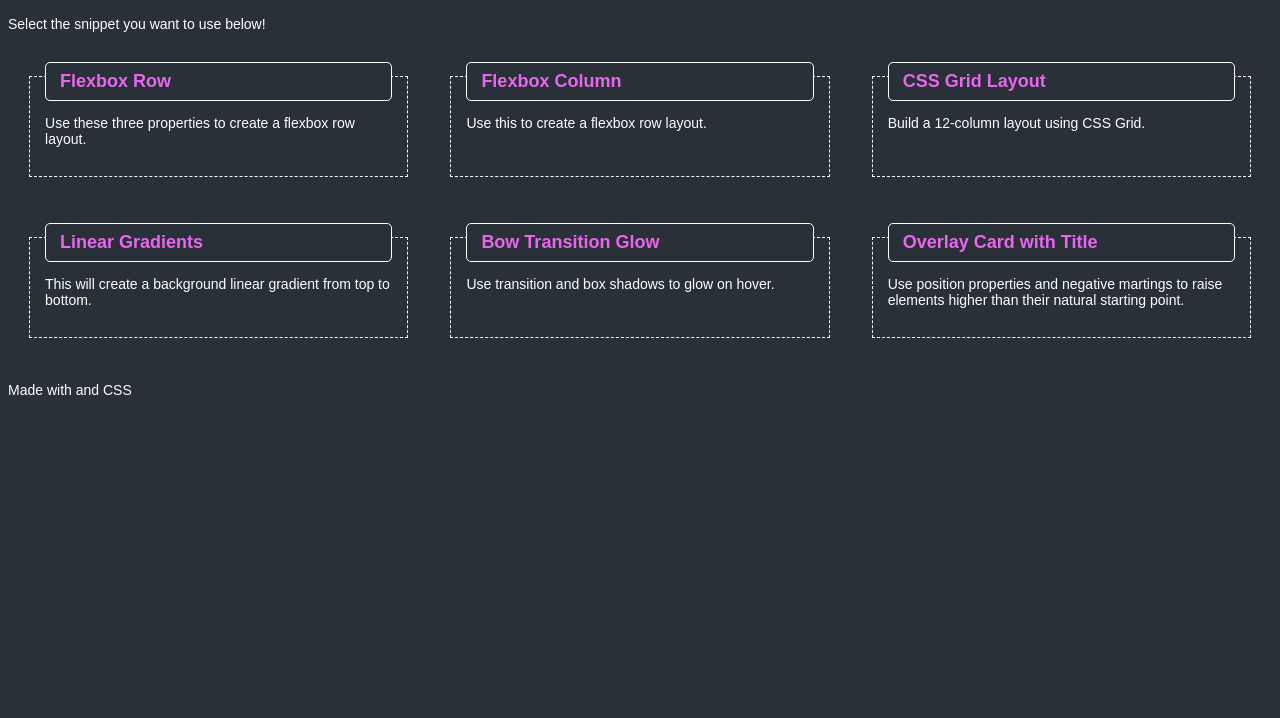
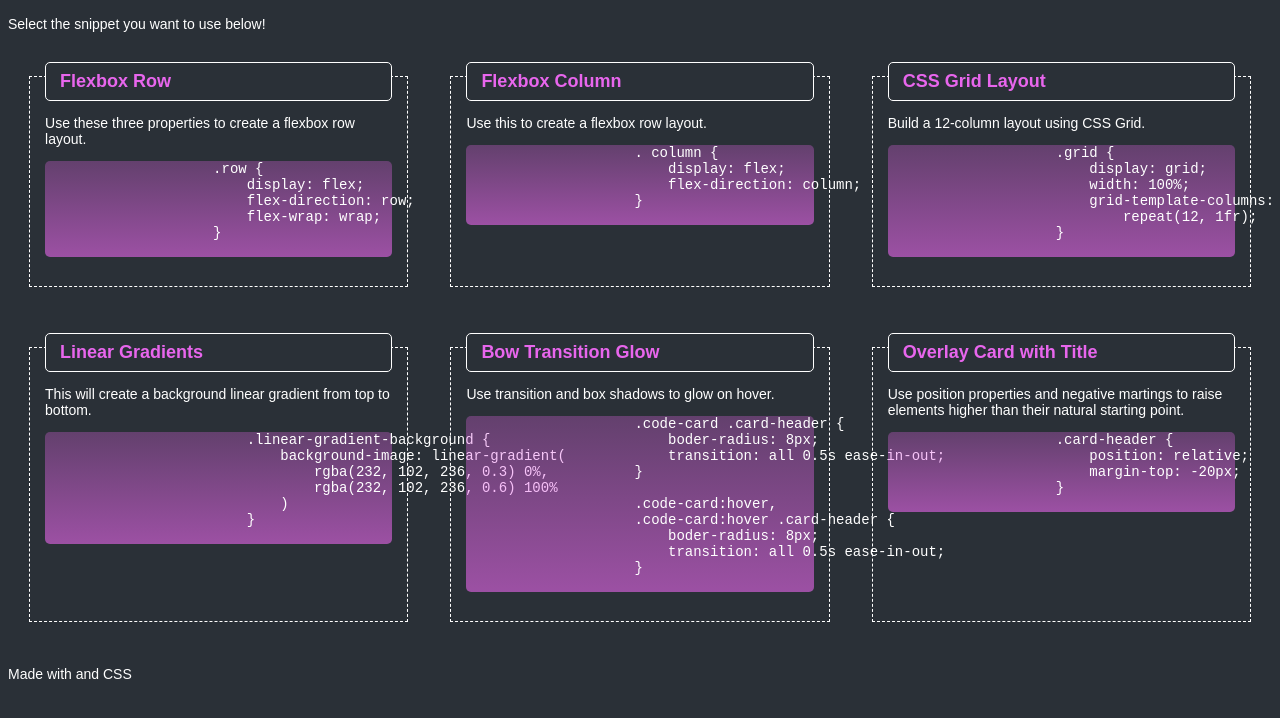
Before and after one commit to webtam81/css-snippet-cheatsheet, a plain HTML site: page index.html in a window 1280 px wide. Shown: the part 54-772 px from the top of the page. Drawn offline with Linux system fonts and the light colour scheme.

Commit message:
more styles added

```diff
--- a/assets/css/style.css
+++ b/assets/css/style.css
@@ -3,6 +3,7 @@
     --accent-font-color: #E866ED;
     --main-font-color: #fff;
     --border-color: #fff;
+    --curved-border: 5px;
 }
 
 body {
@@ -32,10 +33,19 @@ h1, h2, h3, h4, h5, h6 {
 }
 
 .snippet h2 {
+    position: relative;
     font-size: 18px;
     background-color: var(--bgcolor);
     border: 1px solid var(--border-color);
-    border-radius: 5px;
+    border-radius: var(--curved-border);
     padding: 8px 14px;
     margin-top: -30px;
 }
+
+.snippet pre {
+    border-radius: var(--curved-border);
+    background-image: linear-gradient(
+        rgba(232, 102, 236, 0.3) 0%,
+        rgba(232, 102, 236, 0.6) 100%
+    );
+}
--- a/index.html
+++ b/index.html
@@ -17,32 +17,73 @@
             <article class="snippet">
                 <h2>Flexbox Row</h2>
                 <p>Use these three properties to create a flexbox row layout.</p>
-                <pre></pre>
+                <pre>
+                    .row {
+                        display: flex;
+                        flex-direction: row;
+                        flex-wrap: wrap;
+                    }
+                </pre>
             </article>
             <article class="snippet">
                 <h2>Flexbox Column</h2>
                 <p>Use this to create a flexbox row layout.</p>
-                <pre></pre>
+                <pre>
+                    . column {
+                        display: flex;
+                        flex-direction: column;
+                    }
+                </pre>
             </article>
             <article class="snippet">
                 <h2>CSS Grid Layout</h2>
                 <p>Build a 12-column layout using CSS Grid.</p>
-                <pre></pre>
+                <pre>
+                    .grid {
+                        display: grid;
+                        width: 100%;
+                        grid-template-columns:
+                            repeat(12, 1fr);
+                    }
+                </pre>
             </article>
             <article class="snippet">
                 <h2>Linear Gradients</h2>
                 <p>This will create a background linear gradient from top to bottom.</p>
-                <pre></pre>
+                <pre>
+                        .linear-gradient-background {
+                            background-image: linear-gradient(
+                                rgba(232, 102, 236, 0.3) 0%,
+                                rgba(232, 102, 236, 0.6) 100%
+                            )
+                        }
+                </pre>
             </article>
             <article class="snippet">
                 <h2>Bow Transition Glow</h2>
                 <p>Use transition and box shadows to glow on hover.</p>
-                <pre></pre>
+                <pre>
+                    .code-card .card-header {
+                        boder-radius: 8px;
+                        transition: all 0.5s ease-in-out;
+                    }
+
+                    .code-card:hover,
+                    .code-card:hover .card-header {
+                        boder-radius: 8px;
+                        transition: all 0.5s ease-in-out;
+                    }
+                </pre>
             </article>
             <article class="snippet">
                 <h2>Overlay Card with Title</h2>
                 <p>Use position properties and negative martings to raise elements higher than their natural starting point.</p>
-                <pre></pre>
+                <pre>
+                    .card-header {
+                        position: relative;
+                        margin-top: -20px;
+                    }
+                </pre>
             </article>
         </section>
     </main>
```
